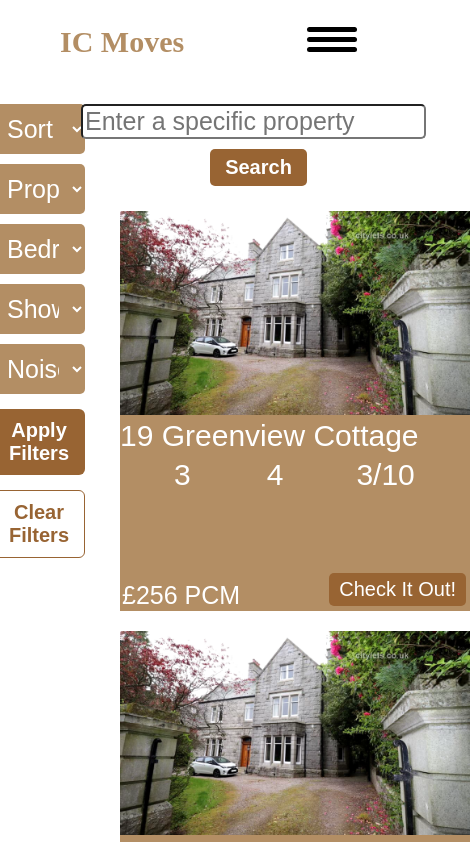
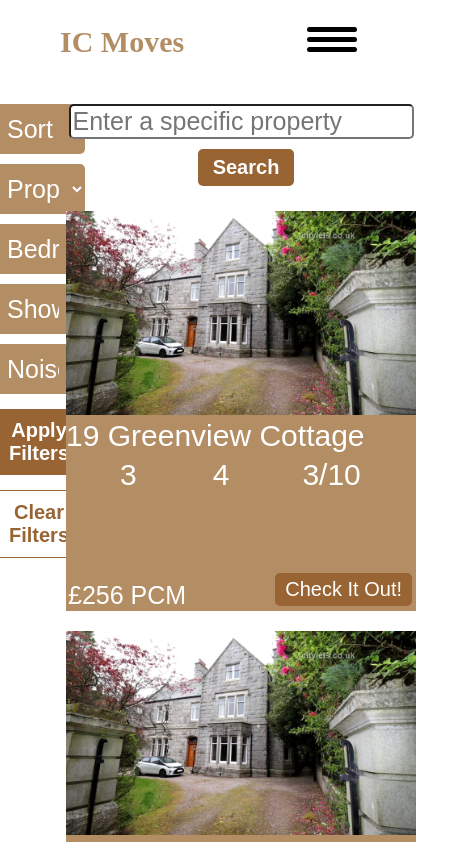
Before and after one commit to RangerVinven/IC-Moves, a SvelteKit app: page /search in a window 390 px wide. Shown: the top 842 px of the page, 470 px wide, since content can reach past the window. Built offline with nearby package versions, Linux system fonts and the light colour scheme; some icons are missing.

Commit message:
Added mobile responsiveness

```diff
--- a/src/routes/search/components/PropertiesSearch.svelte
+++ b/src/routes/search/components/PropertiesSearch.svelte
@@ -1,10 +1,10 @@
 <script>
-    import PropertyPreview from "$lib/components/PropertyPreview.svelte";
+import PropertyPreview from "$lib/components/PropertyPreview.svelte";
 import SearchBar from "./SearchBar.svelte";
 
 </script>
 
-<div style="margin-left: 25px;">
+<div id="Container">
     <SearchBar />
 
     <div id="Properties">
@@ -21,4 +21,17 @@ import SearchBar from "./SearchBar.svelte";
 
         margin-top: 15px;
     }
+
+    @media only screen and (max-width: 900px) {
+        #Properties {
+            justify-content: center;
+        }
+
+        #Container {
+            display: flex;
+
+            flex-direction: column;
+            align-items: center;
+        }
+    }
 </style>
```
